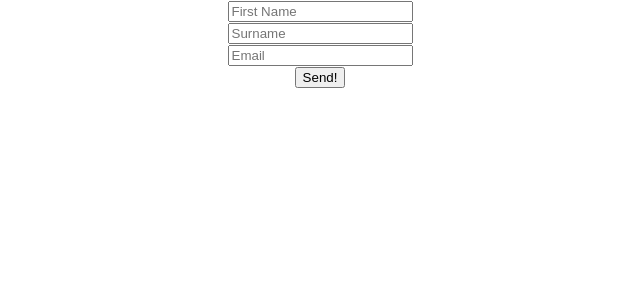
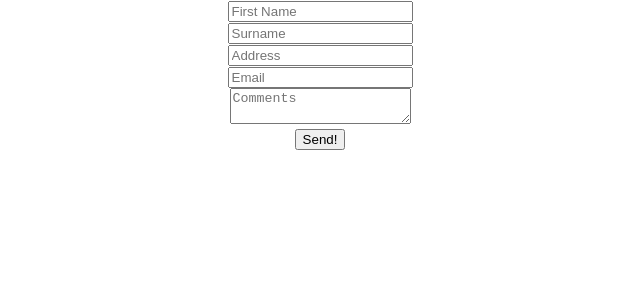
Before and after one commit to lukasz-klekner/base_form_formik, a React (Create React App) app: page / in a window 1280 px wide. Shown: the top 300 px of the page, without its empty margins (320-960 px from the left). Built offline with nearby package versions, Linux system fonts and the light colour scheme.

Commit message:
adds more fields and renders Field with props

```diff
--- a/src/App.js
+++ b/src/App.js
@@ -5,7 +5,9 @@ import './App.css'
 const initialValues = {
   name: '',
   surname: '',
+  address: '',
   email: '',
+  comments: '',
 }
 
 const onSubmit = (values) => {
@@ -15,6 +17,7 @@ const onSubmit = (values) => {
 const validationSchema = Yup.object({
   name: Yup.string().required('Required'),
   surname: Yup.string().required('Required'),
+  address: Yup.string().required('Required'),
   email: Yup.string().email('Invalid email format').required('Required'),
 })
 
@@ -36,8 +39,31 @@ function App() {
             <ErrorMessage name='surname' />
           </div>
           <div>
+            <Field name='address'>
+              {(props) => {
+                const { field, meta } = props
+                return (
+                  <>
+                    <input
+                      type='text'
+                      id='address'
+                      placeholder='Address'
+                      {...field}
+                    />
+                    {meta.touched && meta.error ? (
+                      <div>{meta.error}</div>
+                    ) : null}
+                  </>
+                )
+              }}
+            </Field>
+          </div>
+          <div>
             <Field type='email' name='email' placeholder='Email' />
             <ErrorMessage name='email' />
+          </div>
+          <div>
+            <Field as='textarea' name='comments' placeholder='Comments' />
           </div>
           <button type='submit'>Send!</button>
         </Form>
```
